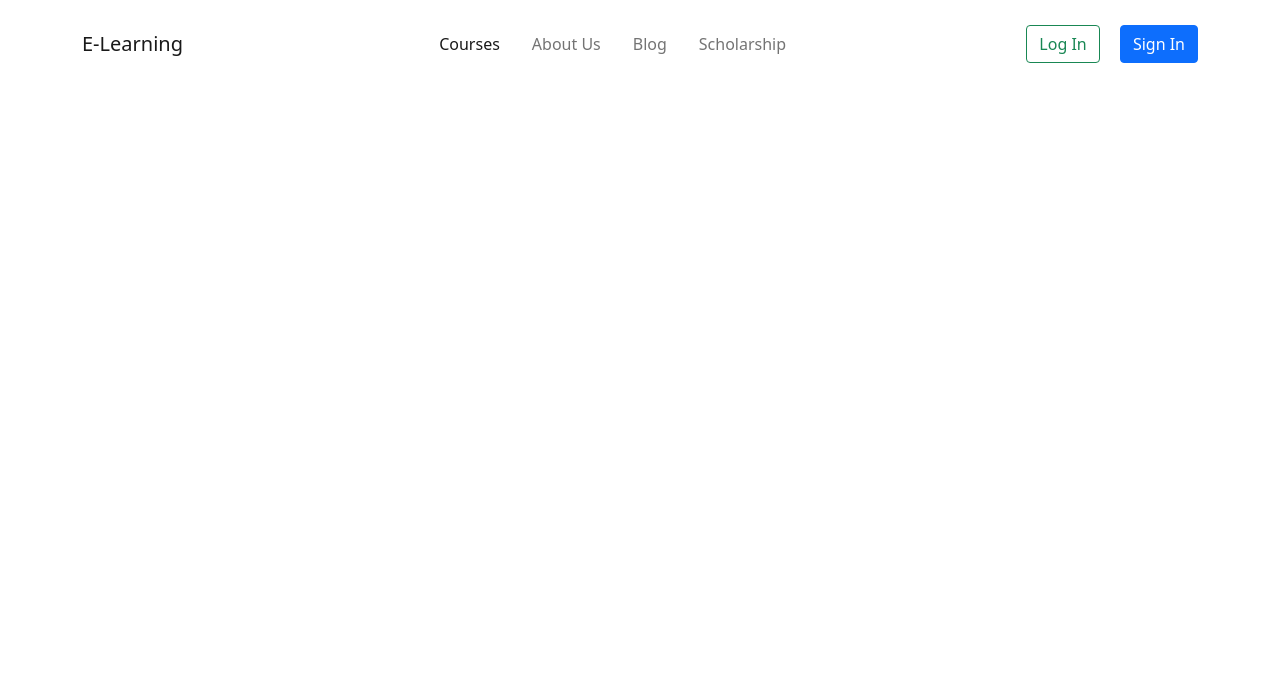
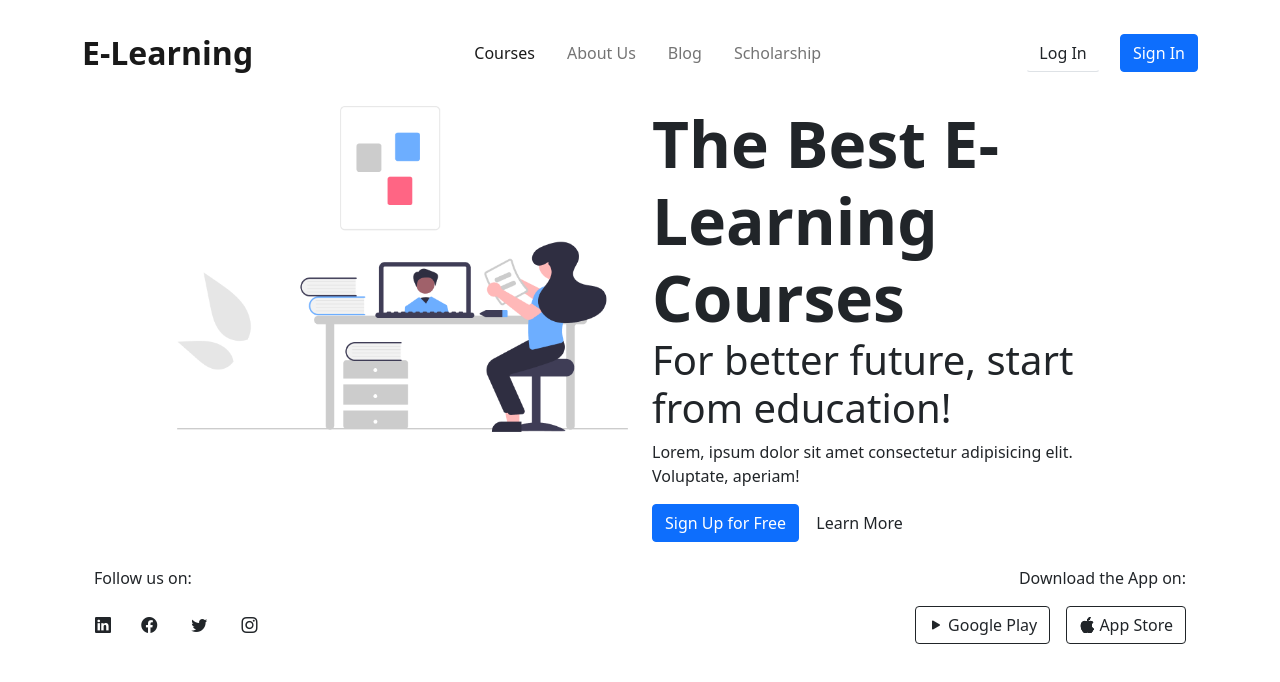
Before and after one commit to deotamaaa/e-learning, a plain HTML site: page index.html in a window 1280 px wide. Drawn offline with nearby package versions, Linux system fonts and the light colour scheme.

Commit message:
Second commit

```diff
--- a/css/style.css
+++ /dev/null
@@ -1 +0,0 @@
-/* No CSS *//*# sourceMappingURL=style.css.map */
--- a/index.html
+++ b/index.html
@@ -7,16 +7,16 @@
     <meta name="viewport" content="width=device-width, initial-scale=1.0">
     <link href="https://cdn.jsdelivr.net/npm/bootstrap@5.0.2/dist/css/bootstrap.min.css" rel="stylesheet"
         integrity="sha384-EVSTQN3/azprG1Anm3QDgpJLIm9Nao0Yz1ztcQTwFspd3yD65VohhpuuCOmLASjC" crossorigin="anonymous">
+    <link rel="stylesheet" href="https://cdn.jsdelivr.net/npm/bootstrap-icons@1.7.0/font/bootstrap-icons.css">
     <link rel="stylesheet" href="/css/style.css">
     <title>Smart E-Learning</title>
 </head>
 
 <body>
-
     <!-- NAVBAR -->
     <nav class="navbar navbar-expand-lg navbar-light my-3">
         <div class="container justify-content-between">
-            <a class="navbar-brand" href="#">E-Learning</a>
+            <a class="navbar-brand fw-bold fs-2" href="#home">E-Learning</a>
 
             <button class="navbar-toggler" type="button" data-bs-toggle="collapse"
                 data-bs-target="#navbarSupportedContent" aria-controls="navbarSupportedContent" aria-expanded="false"
@@ -24,7 +24,7 @@
                 <span class="navbar-toggler-icon"></span>
             </button>
 
-            <div class="collapse navbar-collapse justify-content-evenly" id="navbarSupportedContent">
+            <div class="collapse navbar-collapse justify-content-center" id="navbarSupportedContent">
                 <ul class="navbar-nav">
                     <li class="nav-item mx-2">
                         <a class="nav-link active" aria-current="page" href="#">Courses</a>
@@ -40,14 +40,56 @@
                     </li>
                 </ul>
             </div>
-            <div class="justify-content-end">
-                <a href="#" class="btn btn-outline-success " type="submit">Log In</a>
+            <div class="">
+                <a href="#" class="btn border-bottom" type="submit">Log In</a>
                 <a href="#" class="btn btn-primary ms-3 " type="submit">Sign In</a>
             </div>
         </div>
     </nav>
 
-    <!-- Header Section -->
+    <!-- Home Section -->
+    <section id="#home">
+        <div class="container-lg">
+            <div class="row justify-content-center">
+                <div class="col-lg-5">
+                    <img src="/assets/undraw_online_learning_re_qw08 1.png" alt="" class="img-fluid">
+                </div>
+                <div class="col-lg-5">
+                    <div class="header-section">
+                        <span class="display-3 fw-bold">The Best E-Learning Courses</span>
+                        <h2 class="display-6">For better future, start from education!</h2>
+                        <p>Lorem, ipsum dolor sit amet consectetur adipisicing elit. Voluptate, aperiam!</p>
+                    </div>
+                    <div class="">
+                        <a href="#" class="btn btn-primary ">Sign Up for Free</a>
+                        <a href="#" class="btn">Learn More</a>
+                    </div>
+                </div>
+            </div>
+            <div class="container-lg bg-li">
+                <div class="row">
+                    <div class="col-6 mt-4">
+                        <p>Follow us on:</p>
+                        <a href="#" class="btn" style="padding-left: 0;"><i class="bi bi-linkedin"></i></a>
+                        <a href="#" class="btn"><i class="bi bi-facebook"></i></a>
+                        <a href="#" class="btn ms-1"><i class="bi bi-twitter"></i></a>
+                        <a href="#" class="btn ms-1"><i class="bi bi-instagram"></i></a>
+                    </div>
+                    <div class="col-6 mt-4">
+                        <div class="d-flex justify-content-end">
+                            <p>Download the App on:</p>
+                        </div>
+                        <div class="d-flex justify-content-end">
+                            <a href="#" class="btn btn-outline-dark"><i class="bi bi-play-fill"></i> Google Play</a>
+                            <a href="#" class="btn btn-outline-dark ms-3"><i class="bi bi-apple"></i> App Store</a>
+                        </div>
+                    </div>
+                </div>
+            </div>
+        </div>
+    </section>
+
+    <!--  -->
 
 
 
```
Also changed, not shown: assets/undraw_online_learning_re_qw08 1.png (added).
